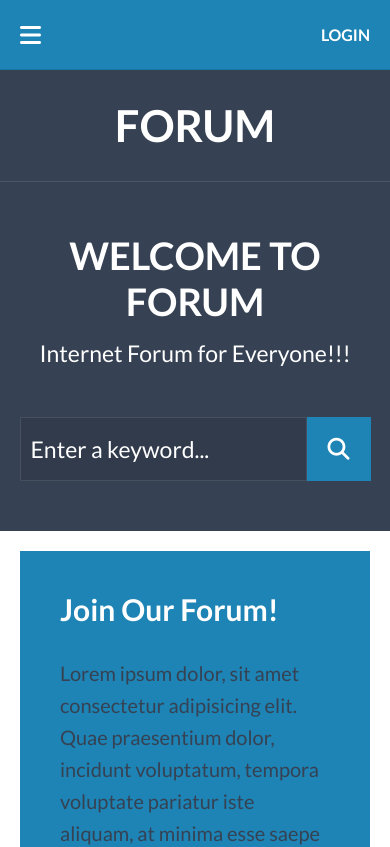
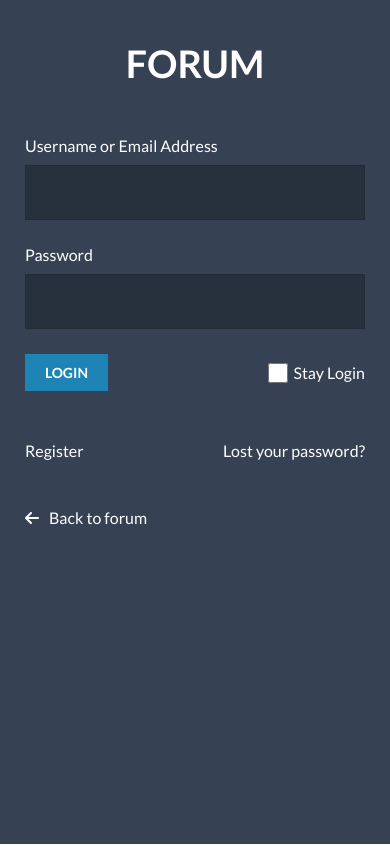
Before and after one commit to Belkowski656/Forum, a React (Create React App) app: page / in a window 390 px wide. Shown: the top 847 px of the page. Built offline with nearby package versions, Linux system fonts and the light colour scheme.

Commit message:
add login component with responsivness

```diff
--- a/src/components/Home/Home.js
+++ b/src/components/Home/Home.js
@@ -1,17 +1,19 @@
-import Navigation from "../Navigation/Navigation";
-import Header from "../Header/Header";
-import Register from "../Register/Register";
-import Main from "../Main/Main";
-import Footer from "../Footer/Footer";
+// import Navigation from "../Navigation/Navigation";
+// import Header from "../Header/Header";
+// import Register from "../Register/Register";
+// import Main from "../Main/Main";
+// import Footer from "../Footer/Footer";
+import Login from "../Login/Login";
 
 const Home = () => {
   return (
     <>
-      <Navigation />
+      {/* <Navigation />
       <Header />
       <Register />
       <Main />
-      <Footer />
+      <Footer /> */}
+      <Login />
     </>
   );
 };
--- /dev/null
+++ b/src/components/Login/Login.js
@@ -0,0 +1,52 @@
+import {
+  Wrapper,
+  Content,
+  Logo,
+  Form,
+  Label,
+  Input,
+  Box,
+  Button,
+  Remember,
+  Checkbox,
+  LinksWrapper,
+  Link,
+  Image,
+} from "./Login.style";
+
+import img from "../../resources/images/login.jpg";
+
+const Login = () => {
+  return (
+    <>
+      <Wrapper>
+        <Image img={img} />
+        <Content>
+          <Logo href="#">Forum</Logo>
+          <Form>
+            <Label htmlFor="login">Username or Email Address</Label>
+            <Input id="login" type="text" />
+            <Label htmlFor="password">Password</Label>
+            <Input id="password" type="password" />
+            <Box>
+              <Button>Login</Button>
+              <Remember>
+                <Checkbox type="checkbox" id="checkbox" />
+                <Label htmlFor="checkbox">Stay Login</Label>
+              </Remember>
+            </Box>
+          </Form>
+          <LinksWrapper>
+            <Link href="#">Register</Link>
+            <Link href="#">Lost your password?</Link>
+            <Link href="#">
+              <i className="fas fa-arrow-left"></i>Back to forum
+            </Link>{" "}
+          </LinksWrapper>
+        </Content>
+      </Wrapper>
+    </>
+  );
+};
+
+export default Login;
--- /dev/null
+++ b/src/components/Login/Login.style.js
@@ -0,0 +1,131 @@
+import styled from "styled-components";
+import {
+  blue,
+  fontHuge,
+  fontSmall,
+  fontStandard,
+  gray,
+} from "../../resources/variables/variables";
+
+export const Wrapper = styled.div`
+  color: white;
+  @media (min-width: 576px) {
+    display: flex;
+  }
+`;
+
+export const Image = styled.div`
+  background-image: url(${({ img }) => img});
+  display: none;
+
+  @media (min-width: 576px) {
+    display: block;
+    width: 50%;
+    background-size: cover;
+  }
+`;
+
+export const Content = styled.div`
+  background-color: ${gray};
+  padding-top: 40px;
+  padding-bottom: 40px;
+  min-height: 100vh;
+
+  @media (min-width: 576px) {
+    width: 50%;
+  }
+`;
+
+export const Logo = styled.a`
+  display: block;
+  text-align: center;
+  font-size: ${fontHuge};
+  text-transform: uppercase;
+  font-weight: bold;
+  text-decoration: none;
+  color: white;
+  cursor: pointer;
+`;
+
+export const Form = styled.form`
+  padding: 0 25px;
+  max-width: 400px;
+  margin: 50px auto 0;
+`;
+
+export const Label = styled.label`
+  cursor: pointer;
+`;
+
+export const Input = styled.input`
+  width: 100%;
+  height: 55px;
+  margin-top: 10px;
+  margin-bottom: 25px;
+  font-size: ${fontStandard};
+  color: white;
+  background-color: rgba(0, 0, 0, 0.27);
+  border: 1px solid rgba(0, 0, 0, 0.1);
+  padding: 10px;
+
+  :focus {
+    outline: none;
+  }
+`;
+
+export const Box = styled.div`
+  display: flex;
+  justify-content: space-between;
+  align-items: center;
+`;
+
+export const Button = styled.button`
+  background-color: ${blue};
+  border: none;
+  padding: 10px 20px;
+  color: white;
+  text-transform: uppercase;
+  font-weight: bold;
+  font-size: ${fontSmall};
+  cursor: pointer;
+`;
+
+export const Remember = styled.div`
+  display: flex;
+  align-items: center;
+`;
+
+export const Checkbox = styled.input`
+  width: 20px;
+  height: 20px;
+  margin-right: 5px;
+  cursor: pointer;
+`;
+
+export const LinksWrapper = styled.div`
+  display: flex;
+  justify-content: space-between;
+  flex-wrap: wrap;
+  margin: 50px auto 0;
+  padding: 0 25px;
+  max-width: 400px;
+`;
+
+export const Link = styled.a`
+  color: white;
+  text-decoration: none;
+  transition: 0.2s;
+  width: 50%;
+
+  :hover {
+    color: ${blue};
+  }
+
+  i {
+    margin-right: 10px;
+    margin-top: 50px;
+  }
+  :nth-child(2) {
+    text-align: right;
+  }
+`;
```
Also changed, not shown: src/resources/images/login.jpg (added).
